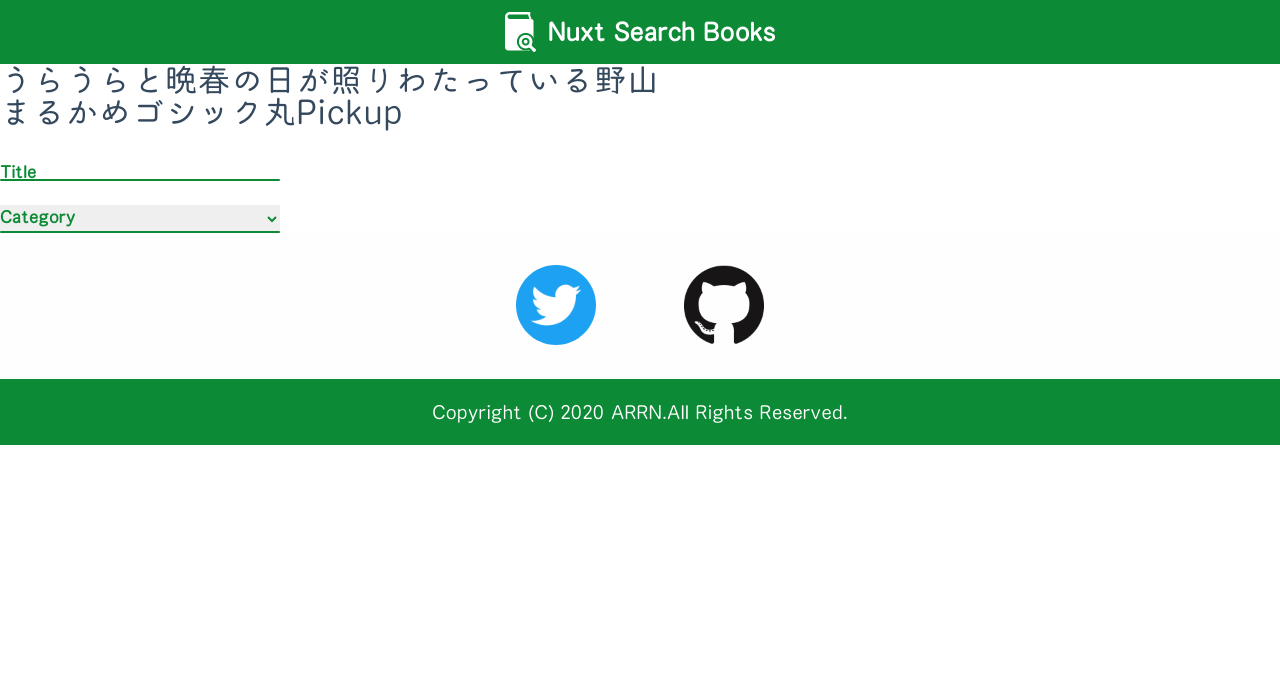
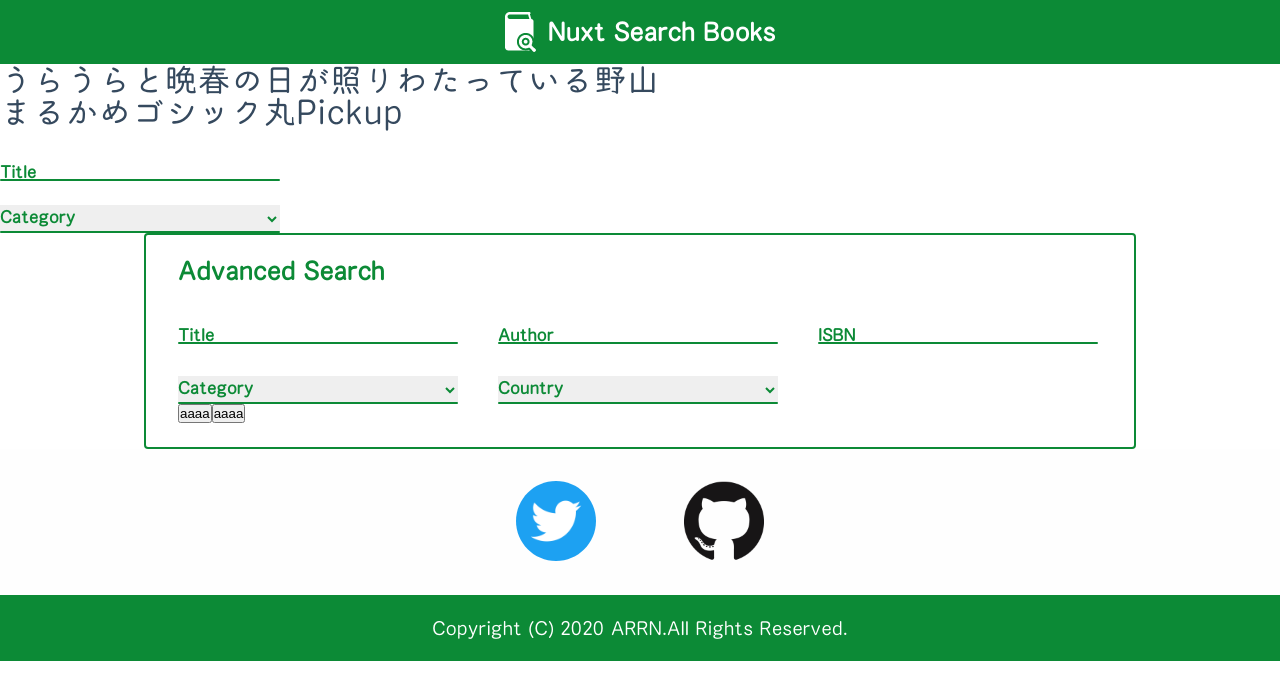
Before and after one commit to arrnarrnarrn/waiting_period_project, a Nuxt app: page / in a window 1280 px wide. Shown: the top 700 px of the page. Built offline with nearby package versions, Linux system fonts and the light colour scheme.

Commit message:
fix TheMultiSelecteBox, add TheAdvancedSearch(Molecules)

```diff
--- a/assets/css/style.scss
+++ b/assets/css/style.scss
@@ -20,3 +20,21 @@
   'Yu Gothic', -apple-system, BlinkMacSystemFont, 'Segoe UI', 'Helvetica Neue',
   Arial, sans-serif;
 }
+
+* {
+  box-sizing: border-box;
+  margin: 0;
+  padding: 0;
+}
+
+.section-title {
+  font-size: 2.4rem;
+  font-weight: bold;
+  color: $main-color;
+}
+
+.section-subTitle {
+  font-size: 1.8rem;
+  font-weight: bold;
+  color: $main-color;
+}
--- a/components/pc/atoms/TheInputQuery.vue
+++ b/components/pc/atoms/TheInputQuery.vue
@@ -4,12 +4,12 @@
       v-model="inputText"
       class="input_area"
       type="text"
-      name="input"
+      :name="label"
       autocomplete="off"
     />
     <label
       class="input_label"
-      for="input"
+      :for="label"
       :class="{ input_label_active: isInputText }"
     >
       {{ label }}
@@ -68,12 +68,14 @@
     font-size: 1.6rem;
     font-weight: bold;
     position: absolute;
+    pointer-events: none;
     top: 12px;
     line-height: 1;
     text-transform: capitalize;
     transition: all 0.2s;
     &_active {
       top: -16px;
+      font-size: 1.4rem;
     }
   }
   &_area {
@@ -91,6 +93,7 @@
     padding: 4px;
     &:focus + .input_label {
       top: -16px;
+      font-size: 1.4rem;
     }
   }
 }
--- a/components/pc/atoms/TheMultiInputQuery.vue
+++ b/components/pc/atoms/TheMultiInputQuery.vue
@@ -1,6 +1,11 @@
 <template>
   <div class="select_wrap">
-    <select class="select_box" name="select" @change="updatedSelectItem">
+    <select
+      v-model="selectedValue"
+      class="select_box"
+      :name="label"
+      @change="updatedSelectItem"
+    >
       <option value="" />
       <option v-for="(item, index) in itemList" :key="index" :value="item">
         {{ item }}
@@ -8,7 +13,7 @@
     </select>
     <label
       class="select_label"
-      for="select"
+      :for="label"
       :class="{ select_label_active: isSelected }"
     >
       {{ label }}
@@ -27,20 +32,36 @@
       type: String,
       default: '',
     },
+    itemSelected: {
+      type: String,
+      default: '',
+    },
   },
   data() {
     return {
       isSelected: false,
     }
   },
+  computed: {
+    selectedValue: {
+      get: function () {
+        this.judgeLength()
+        return this.itemSelected
+      },
+      set: function (selectItem) {},
+    },
+  },
   methods: {
     updatedSelectItem(e) {
-      if (e.target.value.length === 0) {
+      this.judgeLength()
+      this.$emit('changeSelectedItem', e.target.value)
+    },
+    judgeLength() {
+      if (this.itemSelected.length === 0) {
         this.isSelected = false
       } else {
         this.isSelected = true
       }
-      this.$emit('changeSelectedItem', e.target.value)
     },
   },
 }
@@ -68,12 +89,14 @@
     font-size: 1.6rem;
     font-weight: bold;
     position: absolute;
+    pointer-events: none;
     top: 4px;
     line-height: 1;
     transition: all 0.2s;
     text-transform: capitalize;
     &_active {
       top: -16px;
+      font-size: 1.4rem;
     }
   }
   &_box {
@@ -92,6 +115,7 @@
     padding: 4px 0;
     &:focus + .select_label {
       top: -16px;
+      font-size: 1.4rem;
     }
   }
 }
--- /dev/null
+++ b/components/pc/molecules/TheAdvancedSearch.vue
@@ -0,0 +1,156 @@
+<template>
+  <section class="advancedSearch">
+    <div class="advancedSearch_wrap">
+      <h1 class="section-title">Advanced Search</h1>
+      <ul class="advancedSearch_list">
+        <li class="advancedSearch_item">
+          <the-input-query
+            label="title"
+            :query="title_query"
+            @changeQuery="changeInputTitle"
+          />
+        </li>
+        <li class="advancedSearch_item">
+          <the-input-query
+            label="author"
+            :query="author_query"
+            @changeQuery="changeInputAuthor"
+          />
+        </li>
+        <li class="advancedSearch_item">
+          <the-input-query
+            label="ISBN"
+            :query="isbn_query"
+            @changeQuery="changeInputISBN"
+          />
+        </li>
+        <li class="advancedSearch_item">
+          <the-multi-input-query
+            label="category"
+            :item-selected="category_selected"
+            :item-list="categoryList"
+            @changeSelectedItem="changeSelectedCategory"
+          />
+        </li>
+        <li class="advancedSearch_item">
+          <the-multi-input-query
+            label="country"
+            :item-selected="country_selected"
+            :item-list="countryList"
+            @changeSelectedItem="changeSelectedCountry"
+          />
+        </li>
+      </ul>
+      <button type="button" @click="querySubmit">aaaa</button>
+      <button type="button" @click="clearQuery">aaaa</button>
+    </div>
+  </section>
+</template>
+
+<script>
+import TheInputQuery from '@/components/pc/atoms/TheInputQuery.vue'
+import TheMultiInputQuery from '@/components/pc/atoms/TheMultiInputQuery.vue'
+export default {
+  components: {
+    TheInputQuery,
+    TheMultiInputQuery,
+  },
+  props: {
+    queryString: {
+      type: String,
+      default: '',
+    },
+  },
+  data() {
+    return {
+      title_query: '',
+      author_query: '',
+      isbn_query: '',
+      category_selected: '',
+      country_selected: '',
+      categoryList: ['nobita', 'doraemon', 'jaion'],
+      countryList: ['JP', 'USA', 'EU'],
+    }
+  },
+  computed: {
+    titleQueryString() {
+      if (this.title_query.length != 0) return `title:${this.title_query}`
+      else return ''
+    },
+    authorQueryString() {
+      if (this.author_query.length != 0) return `+author:${this.author_query}`
+      else return ''
+    },
+    isbnQueryString() {
+      if (this.isbn_query.length != 0) return `+isbn:${this.isbn_query}`
+      else return ''
+    },
+    categorySelectedString() {
+      if (this.category_selected.length != 0)
+        return `+category:${this.category_selected}`
+      else return ''
+    },
+    countrySelectedString() {
+      if (this.country_selected.length != 0)
+        return `+country:${this.country_selected}`
+      else return ''
+    },
+    queryConnect() {
+      return `${this.titleQueryString}${this.authorQueryString}${this.isbnQueryString}${this.categorySelectedString}${this.countrySelectedString}`
+    },
+  },
+  methods: {
+    changeInputTitle(query) {
+      this.title_query = query
+    },
+    changeInputAuthor(query) {
+      this.author_query = query
+    },
+    changeInputISBN(query) {
+      this.isbn_query = query
+    },
+    changeSelectedCategory(item) {
+      this.category_selected = item
+    },
+    changeSelectedCountry(item) {
+      this.country_selected = item
+    },
+    querySubmit() {
+      this.$emit('submittedQuery', this.queryConnect)
+    },
+    clearQuery() {
+      this.title_query = ''
+      this.author_query = ''
+      this.isbn_query = ''
+      this.category_selected = ''
+      this.country_selected = ''
+    },
+  },
+}
+</script>
+
+<style lang="scss" scoped>
+.advancedSearch {
+  width: 1040px;
+  margin: 0 auto;
+  padding: 0 24px;
+  &_wrap {
+    padding: 24px 32px;
+    border: 2px solid $main-color;
+    border-radius: 4px;
+  }
+  &_list {
+    display: flex;
+    justify-content: left;
+    list-style-type: none;
+    flex-wrap: wrap;
+  }
+  &_item {
+    margin-right: 40px;
+    margin-top: 8px;
+    &:nth-child(3n) {
+      margin-right: 0;
+    }
+  }
+}
+</style>
--- a/pages/index.vue
+++ b/pages/index.vue
@@ -21,12 +21,14 @@
       :query="title_query"
       @changeQuery="changeInputText"
     />
+    {{ queryString }}
     <the-multi-input-query
       label="category"
       :item-list="['nobita', 'doraemon', 'jaion']"
       @changeSelectedItem="changeSelectedItem"
     />
-    <p>{{ category_selected }}</p>
+    <!-- <p>{{ category_selected }}</p> -->
+    <the-advanced-search @submittedQuery="submittedQuery" />
     <the-sns />
     <the-footer />
   </div>
@@ -36,6 +38,7 @@
 import TheHeader from '@/components/pc/organism/TheHeader.vue'
 import TheInputQuery from '@/components/pc/atoms/TheInputQuery.vue'
 import TheMultiInputQuery from '@/components/pc/atoms/TheMultiInputQuery.vue'
+import TheAdvancedSearch from '@/components/pc/molecules/TheAdvancedSearch.vue'
 import TheSns from '@/components/pc/molecules/TheSns.vue'
 import TheFooter from '@/components/pc/organism/TheFooter.vue'
 export default {
@@ -44,6 +47,7 @@
     TheHeader,
     TheInputQuery,
     TheMultiInputQuery,
+    TheAdvancedSearch,
     TheSns,
     TheFooter,
   },
@@ -59,7 +63,13 @@
     return {
       title_query: '',
       category_selected: '',
+      queryString: '',
     }
+  },
+  computed: {
+    result() {
+      return `title:${this.title_query}`
+    },
   },
   methods: {
     changeInputText(query) {
@@ -67,6 +77,9 @@
     },
     changeSelectedItem(item) {
       this.category_selected = item
+    },
+    submittedQuery(value) {
+      this.queryString = value
     },
   },
 }
--- /dev/null
+++ b/pages/search.vue
@@ -0,0 +1,9 @@
+<template>
+  <div>aaa</div>
+</template>
+
+<script>
+export default {}
+</script>
+
+<style lang="scss" scoped></style>
```
